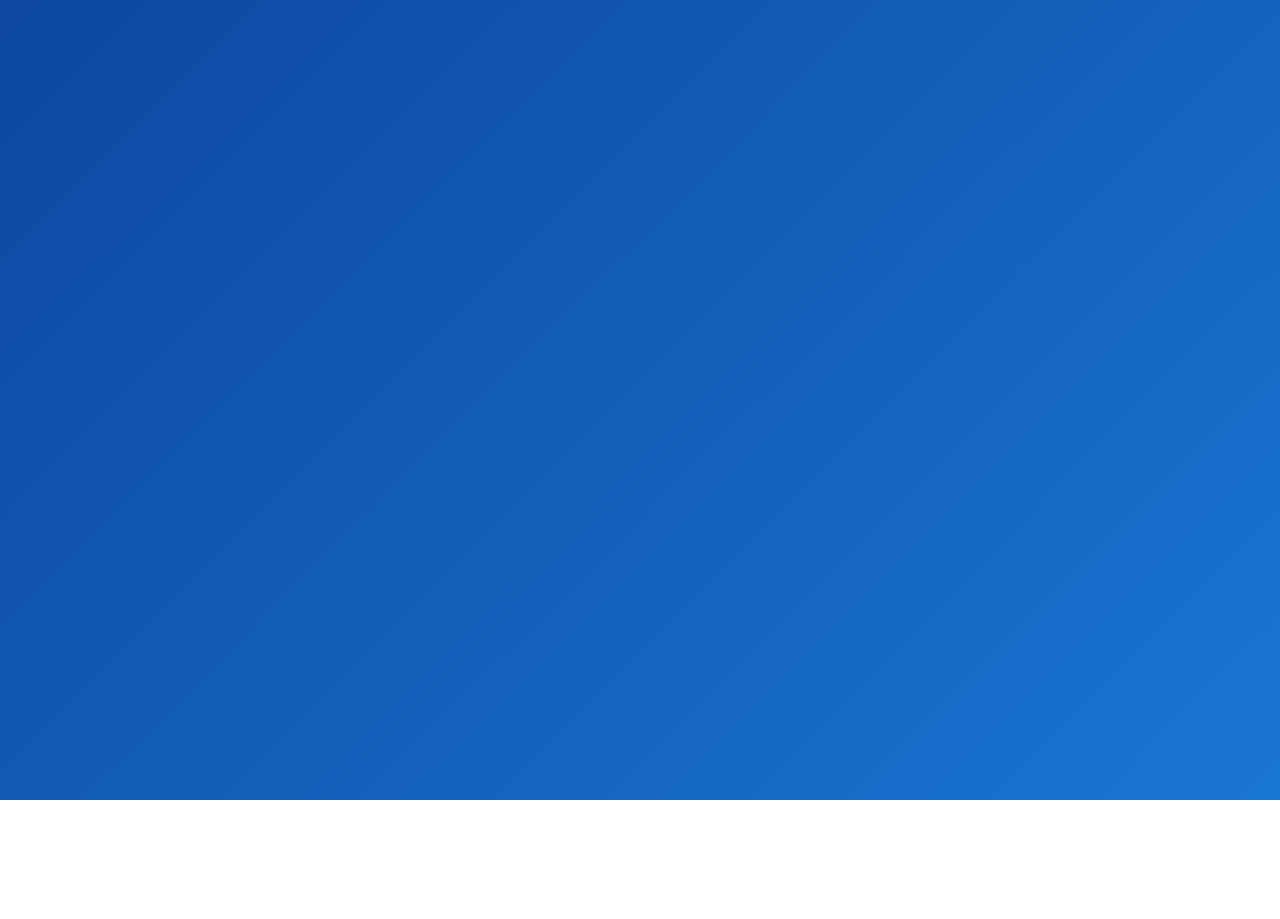
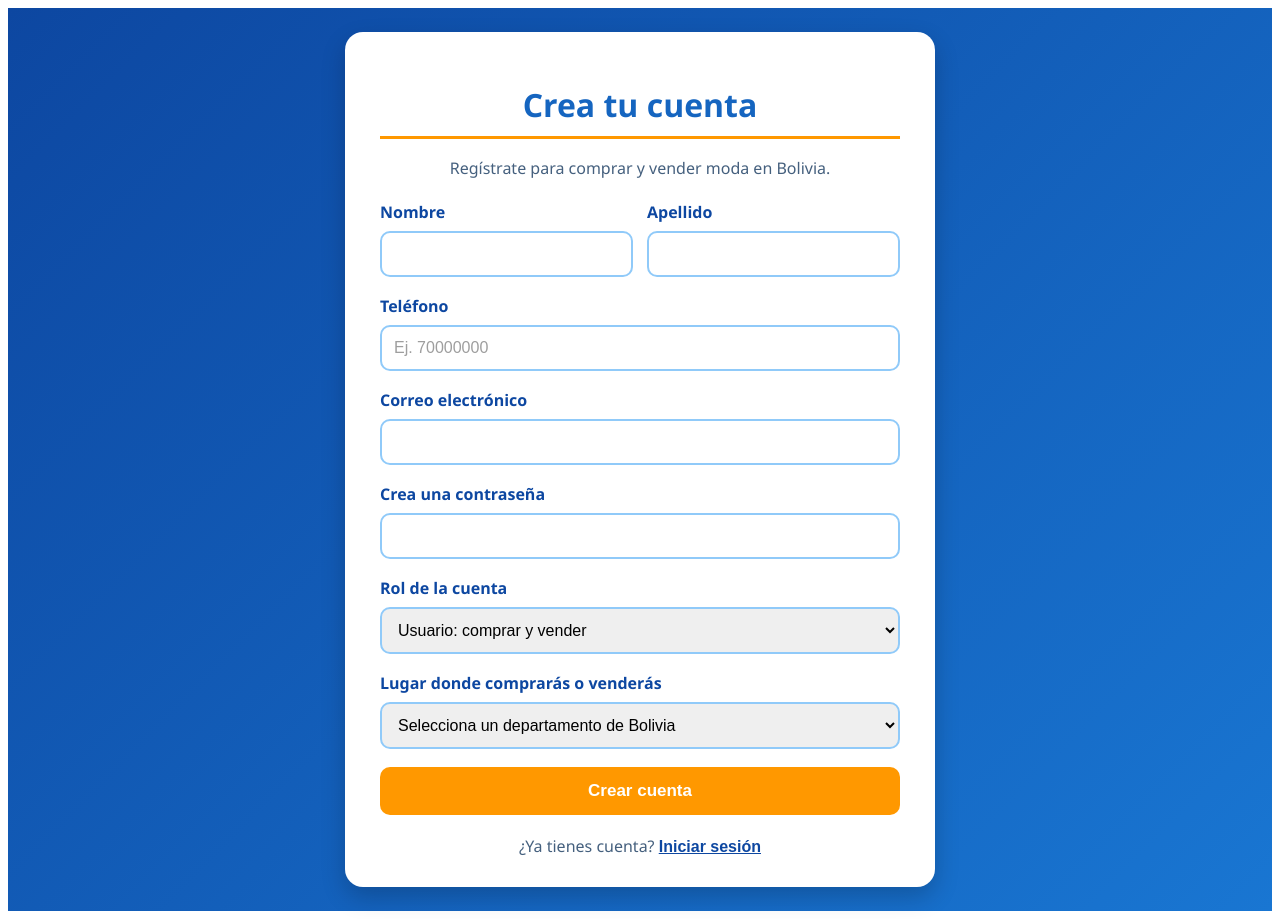
Before and after one commit to gardeazabalsiles/web-tienda, a React (Vite) app: page /crear-cuenta in a window 1280 px wide. Before the commit this address had no page. Before the commit the page ends 800 px from the top, so only its background shows below. Built offline with nearby package versions, Linux system fonts and the light colour scheme.

Commit message:
Add buyer and seller account registration

```diff
--- a/src/components/auth/LoginForm.css
+++ b/src/components/auth/LoginForm.css
@@ -1,5 +1,5 @@
 /* Fondo de la página */
-body {
+.auth-page {
   margin: 0;
   font-family: "Segoe UI", Tahoma, Geneva, Verdana, sans-serif;
   background: linear-gradient(135deg, #0d47a1, #1976d2);
@@ -7,10 +7,12 @@ body {
   justify-content: center;
   align-items: center;
   min-height: 100vh;
+  padding: 24px;
+  box-sizing: border-box;
 }
 
 /* Tarjeta del login */
-form {
+.auth-form {
   background: #ffffff;
   width: 100%;
   max-width: 380px;
@@ -20,7 +22,7 @@ form {
 }
 
 /* Título */
-form h1 {
+.auth-form h1 {
   text-align: center;
   color: #1565c0;
   margin-bottom: 30px;
@@ -30,21 +32,22 @@ form h1 {
 }
 
 /* Grupos */
-form div {
+.auth-form > div {
   display: flex;
   flex-direction: column;
   margin-bottom: 18px;
 }
 
 /* Etiquetas */
-label {
+.auth-form label {
   margin-bottom: 8px;
   color: #0d47a1;
   font-weight: 600;
 }
 
 /* Inputs */
-input {
+.auth-form input,
+.auth-form select {
   padding: 12px;
   border: 2px solid #90caf9;
   border-radius: 10px;
@@ -52,19 +55,20 @@ input {
   transition: 0.3s;
 }
 
-input:focus {
+.auth-form input:focus,
+.auth-form select:focus {
   outline: none;
   border-color: #ff9800;
   box-shadow: 0 0 8px rgba(255, 152, 0, 0.4);
 }
 
 /* Placeholder */
-input::placeholder {
+.auth-form input::placeholder {
   color: #9e9e9e;
 }
 
 /* Error */
-p[role="alert"] {
+.auth-form p[role="alert"] {
   background: #ffe0b2;
   color: #e65100;
   border-left: 5px solid #ff9800;
@@ -74,7 +78,7 @@ p[role="alert"] {
 }
 
 /* Botón */
-button {
+.auth-form > button {
   width: 100%;
   padding: 14px;
   background: #ff9800;
@@ -87,24 +91,83 @@ button {
   transition: 0.3s;
 }
 
-button:hover {
+.auth-form > button:hover {
   background: #f57c00;
   transform: translateY(-2px);
   box-shadow: 0 5px 12px rgba(245, 124, 0, 0.4);
 }
 
-button:active {
+.auth-form > button:active {
   transform: scale(0.98);
 }
 
 /* Responsive */
 @media (max-width: 480px) {
-  form {
+  .auth-form {
     margin: 20px;
     padding: 25px;
   }
 
-  form h1 {
+  .auth-form h1 {
     font-size: 1.7rem;
   }
 }
+
+.auth-form--register {
+  max-width: 520px;
+  padding: 30px 35px;
+}
+
+.auth-form__intro {
+  margin: -12px 0 22px;
+  color: #45607e;
+  text-align: center;
+}
+
+.auth-form .auth-form__grid {
+  display: grid;
+  grid-template-columns: repeat(2, minmax(0, 1fr));
+  gap: 14px;
+}
+
+.auth-form .auth-form__grid > div {
+  display: flex;
+  flex-direction: column;
+}
+
+.auth-form__alternate {
+  margin: 20px 0 0;
+  color: #45607e;
+  text-align: center;
+}
+
+.auth-form .auth-form__link {
+  width: auto;
+  padding: 0;
+  background: transparent;
+  color: #0d47a1;
+  border: 0;
+  border-radius: 0;
+  box-shadow: none;
+  font-size: inherit;
+  font-weight: 700;
+  text-decoration: underline;
+}
+
+.auth-form .auth-form__link:hover,
+.auth-form .auth-form__link:focus-visible {
+  color: #f57c00;
+  transform: none;
+  box-shadow: none;
+}
+
+@media (max-width: 480px) {
+  .auth-page {
+    padding: 16px;
+  }
+
+  .auth-form .auth-form__grid {
+    grid-template-columns: 1fr;
+    gap: 0;
+  }
+}
--- a/src/components/auth/LoginForm.tsx
+++ b/src/components/auth/LoginForm.tsx
@@ -7,10 +7,11 @@ import "./LoginForm.css";
 interface LoginFormProps {
   error?: string;
   onSubmit: (credentials: LoginCredentials) => void;
+  onCreateAccount: () => void;
 }
 
 
-function LoginForm({ error, onSubmit }: LoginFormProps) {
+function LoginForm({ error, onSubmit, onCreateAccount }: LoginFormProps) {
   const [email, setEmail] = useState("");
   const [password, setPassword] = useState("");
 
@@ -35,7 +36,7 @@ function LoginForm({ error, onSubmit }: LoginFormProps) {
 
 
   return (
-    <form onSubmit={handleSubmit}>
+    <form className="auth-form" onSubmit={handleSubmit}>
       <h1>Iniciar sesión</h1>
 
 
@@ -81,6 +82,13 @@ function LoginForm({ error, onSubmit }: LoginFormProps) {
 
 
       <button type="submit">Ingresar</button>
+
+      <p className="auth-form__alternate">
+        ¿Aún no tienes cuenta?{" "}
+        <button className="auth-form__link" type="button" onClick={onCreateAccount}>
+          Crear cuenta
+        </button>
+      </p>
     </form>
   );
 }
--- /dev/null
+++ b/src/components/auth/RegisterForm.tsx
@@ -0,0 +1,58 @@
+import { useState } from "react";
+import type { FormEventHandler } from "react";
+import type { RegistrationData } from "../../types/auth";
+
+import "./LoginForm.css";
+
+
+interface RegisterFormProps {
+  error?: string;
+  onSubmit: (data: RegistrationData) => void;
+  onLogin: () => void;
+}
+
+
+const bolivianLocations = [
+  "La Paz", "Cochabamba", "Santa Cruz", "Chuquisaca", "Oruro",
+  "Potosí", "Tarija", "Beni", "Pando",
+];
+
+
+function RegisterForm({ error, onSubmit, onLogin }: RegisterFormProps) {
+  const [data, setData] = useState<RegistrationData>({
+    nombre: "", apellido: "", telefono: "", email: "", password: "", direccion: "", rol: "USUARIO",
+  });
+
+  const updateField = <K extends keyof RegistrationData>(field: K, value: RegistrationData[K]) => {
+    setData((currentData) => ({ ...currentData, [field]: value }));
+  };
+
+  const handleSubmit: FormEventHandler<HTMLFormElement> = (event) => {
+    event.preventDefault();
+    onSubmit({ ...data, email: data.email.trim(), nombre: data.nombre.trim(), apellido: data.apellido.trim() });
+  };
+
+  return (
+    <form className="auth-form auth-form--register" onSubmit={handleSubmit}>
+      <h1>Crea tu cuenta</h1>
+      <p className="auth-form__intro">Regístrate para comprar y vender moda en Bolivia.</p>
+
+      <div className="auth-form__grid">
+        <div><label htmlFor="nombre">Nombre</label><input id="nombre" value={data.nombre} onChange={(event) => updateField("nombre", event.target.value)} autoComplete="given-name" required /></div>
+        <div><label htmlFor="apellido">Apellido</label><input id="apellido" value={data.apellido} onChange={(event) => updateField("apellido", event.target.value)} autoComplete="family-name" required /></div>
+      </div>
+      <div><label htmlFor="telefono">Teléfono</label><input id="telefono" type="tel" value={data.telefono} onChange={(event) => updateField("telefono", event.target.value)} placeholder="Ej. 70000000" autoComplete="tel" required /></div>
+      <div><label htmlFor="register-email">Correo electrónico</label><input id="register-email" type="email" value={data.email} onChange={(event) => updateField("email", event.target.value)} autoComplete="email" required /></div>
+      <div><label htmlFor="register-password">Crea una contraseña</label><input id="register-password" type="password" value={data.password} onChange={(event) => updateField("password", event.target.value)} minLength={4} autoComplete="new-password" required /></div>
+      <div><label htmlFor="rol">Rol de la cuenta</label><select id="rol" value={data.rol} onChange={(event) => updateField("rol", event.target.value as "USUARIO")}><option value="USUARIO">Usuario: comprar y vender</option></select></div>
+      <div><label htmlFor="direccion">Lugar donde comprarás o venderás</label><select id="direccion" value={data.direccion} onChange={(event) => updateField("direccion", event.target.value)} required><option value="" disabled>Selecciona un departamento de Bolivia</option>{bolivianLocations.map((location) => <option key={location} value={location}>{location}, Bolivia</option>)}</select></div>
+
+      {error && <p role="alert" aria-live="polite">{error}</p>}
+      <button type="submit">Crear cuenta</button>
+      <p className="auth-form__alternate">¿Ya tienes cuenta? <button className="auth-form__link" type="button" onClick={onLogin}>Iniciar sesión</button></p>
+    </form>
+  );
+}
+
+
+export default RegisterForm;
--- a/src/data/users.json
+++ b/src/data/users.json
@@ -2,6 +2,7 @@
   {
     "id": "user-1",
     "nombre": "Administrador",
+    "apellido": "Principal",
     "email": "admin@tienda.com",
     "contraseña": "admin123",
     "rol": "ADMIN",
@@ -11,6 +12,7 @@
   {
     "id": "user-2",
     "nombre": "Usuario de prueba",
+    "apellido": "Ejemplo",
     "email": "usuario@tienda.com",
     "contraseña": "hola",
     "rol": "USUARIO",
--- a/src/pages/HomePage.tsx
+++ b/src/pages/HomePage.tsx
@@ -184,7 +184,7 @@ function HomePage() {
 
         {user ? (
           <>
-            <p>Bienvenido, {user.nombre}</p>
+            <p>Bienvenido, {user.nombre} {user.apellido}</p>
             <p>Email: {user.email}</p>
             <p>Rol: {user.rol}</p>
             <p>Dirección: {user.direccion}</p>
--- a/src/pages/auth/LoginPage.tsx
+++ b/src/pages/auth/LoginPage.tsx
@@ -37,10 +37,11 @@ function LoginPage() {
 
 
   return (
-    <main>
+    <main className="auth-page">
       <LoginForm
         error={error}
         onSubmit={handleLogin}
+        onCreateAccount={() => navigate("/crear-cuenta")}
       />
     </main>
   );
--- /dev/null
+++ b/src/pages/auth/RegisterPage.tsx
@@ -0,0 +1,27 @@
+import { useState } from "react";
+import { Navigate, useNavigate } from "react-router-dom";
+import RegisterForm from "../../components/auth/RegisterForm";
+import { authRepository } from "../../repositories/authRepository";
+import type { RegistrationData } from "../../types/auth";
+
+
+function RegisterPage() {
+  const navigate = useNavigate();
+  const [error, setError] = useState("");
+
+  if (authRepository.isAuthenticated()) return <Navigate to="/" replace />;
+
+  const handleRegister = (data: RegistrationData) => {
+    setError("");
+    if (!authRepository.register(data)) {
+      setError("Ya existe una cuenta registrada con este correo electrónico.");
+      return;
+    }
+    navigate("/", { replace: true });
+  };
+
+  return <main className="auth-page"><RegisterForm error={error} onSubmit={handleRegister} onLogin={() => navigate("/login")} /></main>;
+}
+
+
+export default RegisterPage;
--- a/src/repositories/authRepository.ts
+++ b/src/repositories/authRepository.ts
@@ -2,22 +2,39 @@ import initialUsers from "../data/users.json";
 import { storageService } from "../services/storageService";
 import type {
   LoginCredentials,
+  RegistrationData,
   User,
   UserRecord,
 } from "../types/auth";
 
 
 const SESSION_KEY = "app_session";
+const USERS_KEY = "app_users";
 
 
-const users = initialUsers as UserRecord[];
+const defaultUsers = initialUsers as UserRecord[];
+
+
+const getUsers = (): UserRecord[] =>
+  storageService.get<UserRecord[]>(USERS_KEY) ?? defaultUsers;
+
+
+const toSessionUser = (user: UserRecord): User => ({
+  id: user.id,
+  nombre: user.nombre,
+  apellido: user.apellido,
+  email: user.email,
+  rol: user.rol,
+  direccion: user.direccion,
+  telefono: user.telefono,
+});
 
 
 export const authRepository = {
   login(credentials: LoginCredentials): User | null {
     const normalizedEmail = credentials.email.trim().toLowerCase();
 
-    const foundUser = users.find(
+    const foundUser = getUsers().find(
       (user) =>
         user.email.toLowerCase() === normalizedEmail &&
         user.contraseña === credentials.password
@@ -29,18 +46,39 @@ export const authRepository = {
     }
 
 
-    const sessionUser: User = {
-      id: foundUser.id,
-      nombre: foundUser.nombre,
-      email: foundUser.email,
-      rol: foundUser.rol,
-      direccion: foundUser.direccion,
-      telefono: foundUser.telefono,
-    };
+    const sessionUser = toSessionUser(foundUser);
 
 
     storageService.set<User>(SESSION_KEY, sessionUser);
 
+
+    return sessionUser;
+  },
+
+
+  register(data: RegistrationData): User | null {
+    const users = getUsers();
+    const normalizedEmail = data.email.trim().toLowerCase();
+
+    if (users.some((user) => user.email.toLowerCase() === normalizedEmail)) {
+      return null;
+    }
+
+    const newUser: UserRecord = {
+      id: `user-${Date.now()}`,
+      nombre: data.nombre.trim(),
+      apellido: data.apellido.trim(),
+      email: normalizedEmail,
+      contraseña: data.password,
+      rol: data.rol,
+      direccion: data.direccion,
+      telefono: data.telefono.trim(),
+    };
+
+    storageService.set<UserRecord[]>(USERS_KEY, [...users, newUser]);
+
+    const sessionUser = toSessionUser(newUser);
+    storageService.set<User>(SESSION_KEY, sessionUser);
 
     return sessionUser;
   },
--- a/src/routes/AppRoutes.tsx
+++ b/src/routes/AppRoutes.tsx
@@ -7,6 +7,7 @@ import {
 
 import HomePage from "../pages/HomePage";
 import LoginPage from "../pages/auth/LoginPage";
+import RegisterPage from "../pages/auth/RegisterPage";
 
 
 function AppRoutes() {
@@ -15,6 +16,7 @@ function AppRoutes() {
       <Routes>
         <Route path="/" element={<HomePage />} />
         <Route path="/login" element={<LoginPage />} />
+        <Route path="/crear-cuenta" element={<RegisterPage />} />
       </Routes>
     </BrowserRouter>
   );
```
Also changed, not shown: src/types/auth.ts (+12 -0 lines).
